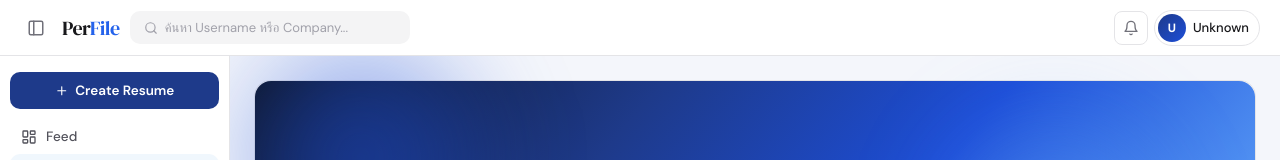
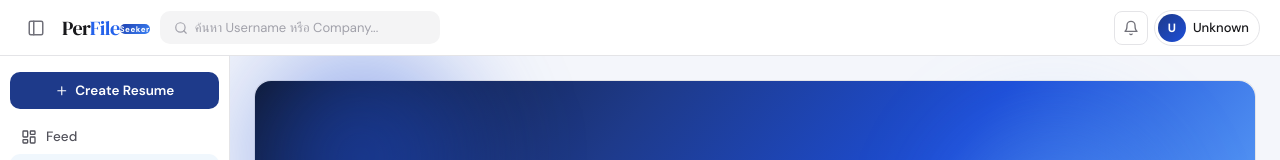
Before and after one commit to ptnsin/PerFile, a React (Vite) app in the folder frontend/: page /profile in a window 1280 px wide. Shown: the top 160 px of the page. Built offline with nearby package versions, Linux system fonts and the light colour scheme; a web font is replaced by a local one.

Commit message:
มาแล้วน้อง

```diff
--- a/frontend/src/pages/Userprofile.jsx
+++ b/frontend/src/pages/Userprofile.jsx
@@ -142,7 +142,7 @@ export default function UserProfile() {
           <button className="uf-toggle-btn" onClick={toggleSidebar} title="Toggle sidebar">
             <LuPanelLeft />
           </button>
-          <div className="uf-logo">Per<em>File</em></div>
+          <div className="uf-logo">Per<em>File</em><span className="uf-logo-badge">Seeker</span></div>
           <div className="uf-search">
             <LuSearch />
             <input
@@ -341,15 +341,7 @@ export default function UserProfile() {
                           </button>
                           {actionMenuId === p.id && (
                             <div className="uf-action-menu" onClick={(e) => e.stopPropagation()}>
-                              <button
-                                className="uf-action-menu-item uf-action-menu-item--danger"
-                                onClick={() => {
-                                  setActionMenuId(null);
-                                  setDeleteConfirm({ id: p.id, type: "private" });
-                                }}
-                              >
-                                ลบ Resume
-                              </button>
+
                               <button
                                 className="uf-action-menu-item uf-action-menu-item--accent"
                                 onClick={() => {
@@ -359,6 +351,14 @@ export default function UserProfile() {
                                 }}
                               >
                                 เปลี่ยนเป็น public
+                              </button><button
+                                className="uf-action-menu-item uf-action-menu-item--danger"
+                                onClick={() => {
+                                  setActionMenuId(null);
+                                  setDeleteConfirm({ id: p.id, type: "private" });
+                                }}
+                              >
+                                ลบ Resume
                               </button>
                             </div>
                           )}
--- a/frontend/src/pages/UsersFeed.jsx
+++ b/frontend/src/pages/UsersFeed.jsx
@@ -102,7 +102,7 @@ export default function UsersFeed() {
           <button className="uf-toggle-btn" onClick={toggleSidebar} title="Toggle sidebar">
             <LuPanelLeft />
           </button>
-          <div className="uf-logo">Per<em>File</em></div>
+          <div className="uf-logo">Per<em>File</em><span className="uf-logo-badge">Seeker</span></div>
           <div className="uf-search">
             <LuSearch />
             <input
--- a/frontend/src/styles/Userprofile.css
+++ b/frontend/src/styles/Userprofile.css
@@ -28,6 +28,8 @@
   display: flex;
   flex-direction: column;
 }
+
+
 
 /* ===== NAV ===== */
 .uf-nav {
--- a/frontend/src/styles/UsersFeed.css
+++ b/frontend/src/styles/UsersFeed.css
@@ -38,6 +38,22 @@
   display: flex;
   align-items: center;
   gap: 10px;
+}
+
+.uf-logo-badge {
+ display: inline-block;
+  font-family: 'DM Sans', sans-serif;
+  font-size: 8px;
+  font-weight: 800;
+  letter-spacing: 0.07em;
+  background: linear-gradient(135deg, #1e40af, #3b82f6);
+  color: #fff;
+  border-radius: 7px;
+  padding: 3px 7px;
+  margin-left: 7px;
+  vertical-align: middle;
+  position: relative;
+  top: -1px;
 }
 
 .uf-toggle-btn {
```
